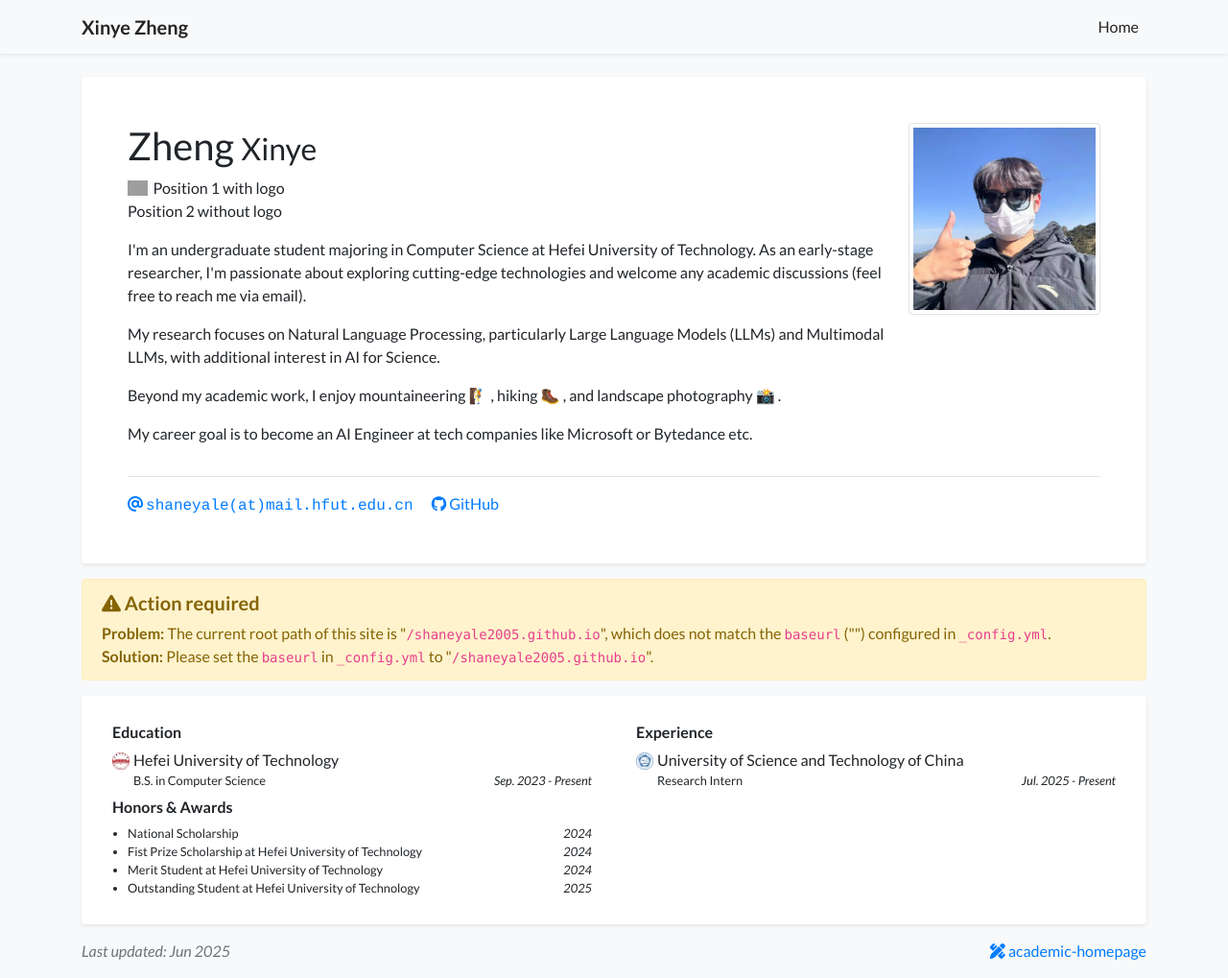
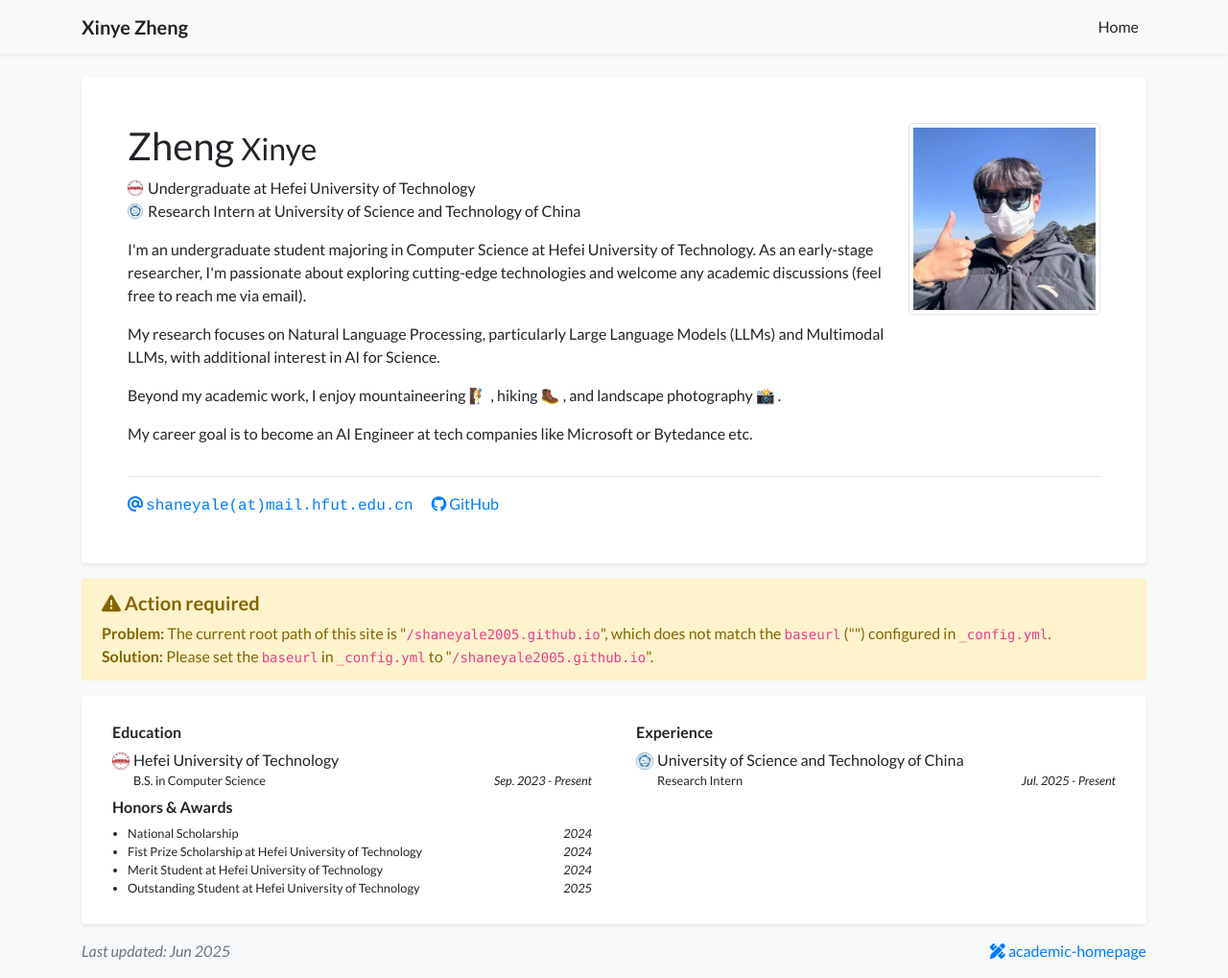
Before and after one commit to shaneyale2005/shaneyale2005.github.io, a Jekyll site: the page built from index.html, in a window 1280 px wide and 1019 px high. Shown: the whole window at 96% size. Built offline with Jekyll 4.4.1, drawn with Linux system fonts in a browser that asks for light colours; nearby versions of some CDN libraries; a style sheet for code colours, icons or effects is not loaded; grey boxes are pictures that could not be loaded.

Commit message:
添加了信息

```diff
--- a/_data/profile.yml
+++ b/_data/profile.yml
@@ -3,9 +3,10 @@ secondary_name: "Xinye"
 navbar_name: "Xinye Zheng"
 
 positions:
-- logo: /assets/images/badges/MIT_Social_circle.png  # Logo is optional
-  name: Position 1 with logo
-- name: Position 2 without logo
+- logo: /assets/images/badges/HFUTlogo.png  # Logo is optional
+  name: Undergraduate at Hefei University of Technology
+- logo: /assets/images/badges/USTClogo.png
+  name: Research Intern at University of Science and Technology of China
 
 
 email: "shaneyale@mail.hfut.edu.cn"
```
